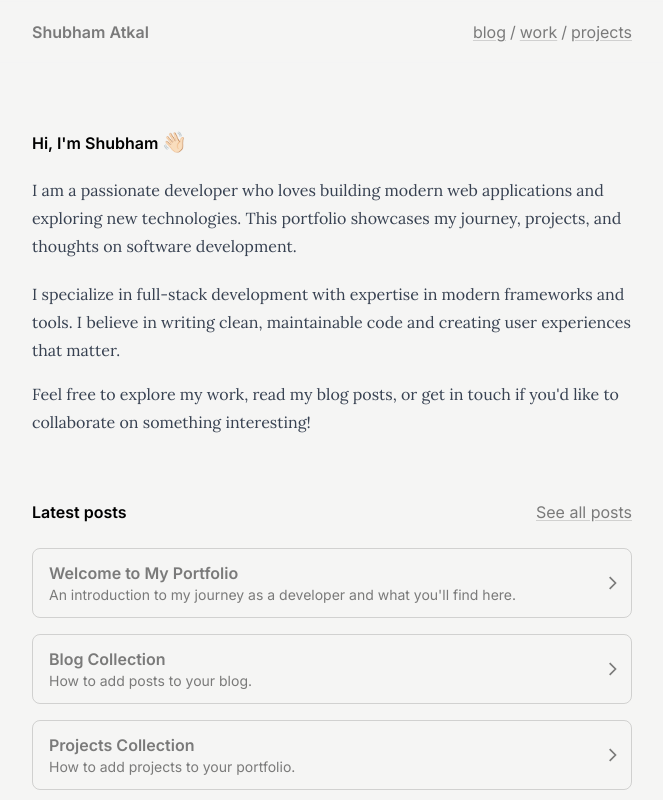
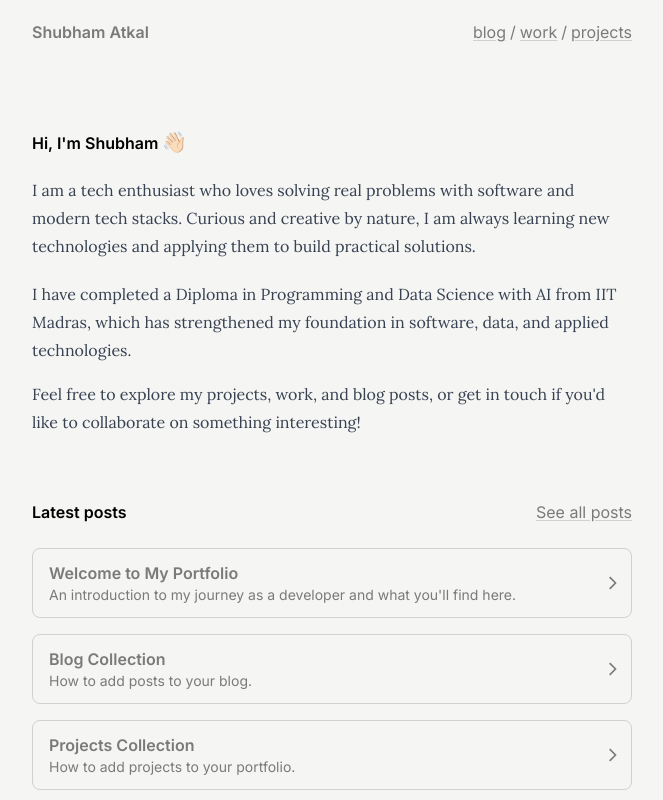
Before and after one commit to shubhamatkal/shubhamatkal.github.io, an Astro site: page / in a window 1280 px wide. Shown: the top 800 px of the page, without its empty margins (308-971 px from the left). Built offline with nearby package versions, Linux system fonts and the light colour scheme; Astro itself is replaced by a stand-in of ours; a web font is replaced by a local one.

Commit message:
update about me

```diff
--- a/src/pages/index.astro
+++ b/src/pages/index.astro
@@ -40,16 +40,16 @@ const work = await Promise.all(
       <section>
         <article class="space-y-4">
           <p class="animate">
-            I am a passionate developer who loves building modern web applications and exploring new technologies.
-            This portfolio showcases my journey, projects, and thoughts on software development.
+            I am a tech enthusiast who loves solving real problems with software and modern tech stacks.
+            Curious and creative by nature, I am always learning new technologies and applying them to build practical solutions.
           </p>
           <p class="animate">
-            I specialize in full-stack development with expertise in modern frameworks and tools.
-            I believe in writing clean, maintainable code and creating user experiences that matter.
+            I have completed a Diploma in Programming and Data Science with AI from IIT Madras,
+            which has strengthened my foundation in software, data, and applied technologies.
           </p>
           <p class="animate">
-            Feel free to explore my work, read my blog posts, or get in touch if you'd like to collaborate
-            on something interesting!
+            Feel free to explore my projects, work, and blog posts,
+            or get in touch if you'd like to collaborate on something interesting!
           </p>
         </article>
       </section>
@@ -125,8 +125,8 @@ const work = await Promise.all(
         </h5>
         <article>
           <p>
-            If you want to get in touch with me about something or just to say hi,
-            reach out on social media or send me an email.
+            If you want to get in touch with me about something or just to say hi, reach out on WhatsApp (I'm most active there).
+            You can also connect with me on LinkedIn or send me an email — I'd be happy to hear from you!
           </p>
         </article>
         <ul class="flex flex-wrap [&>li:first-child_a]:pl-0">
```
